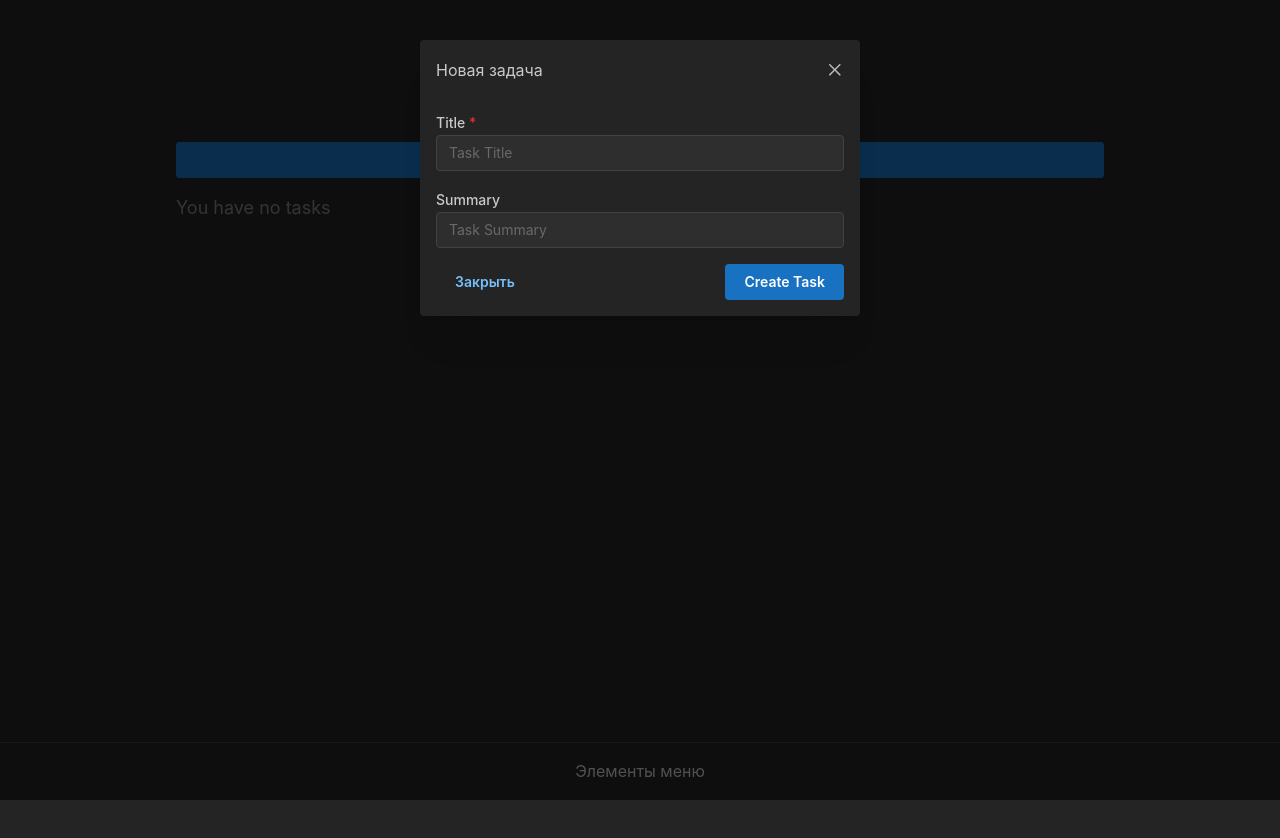
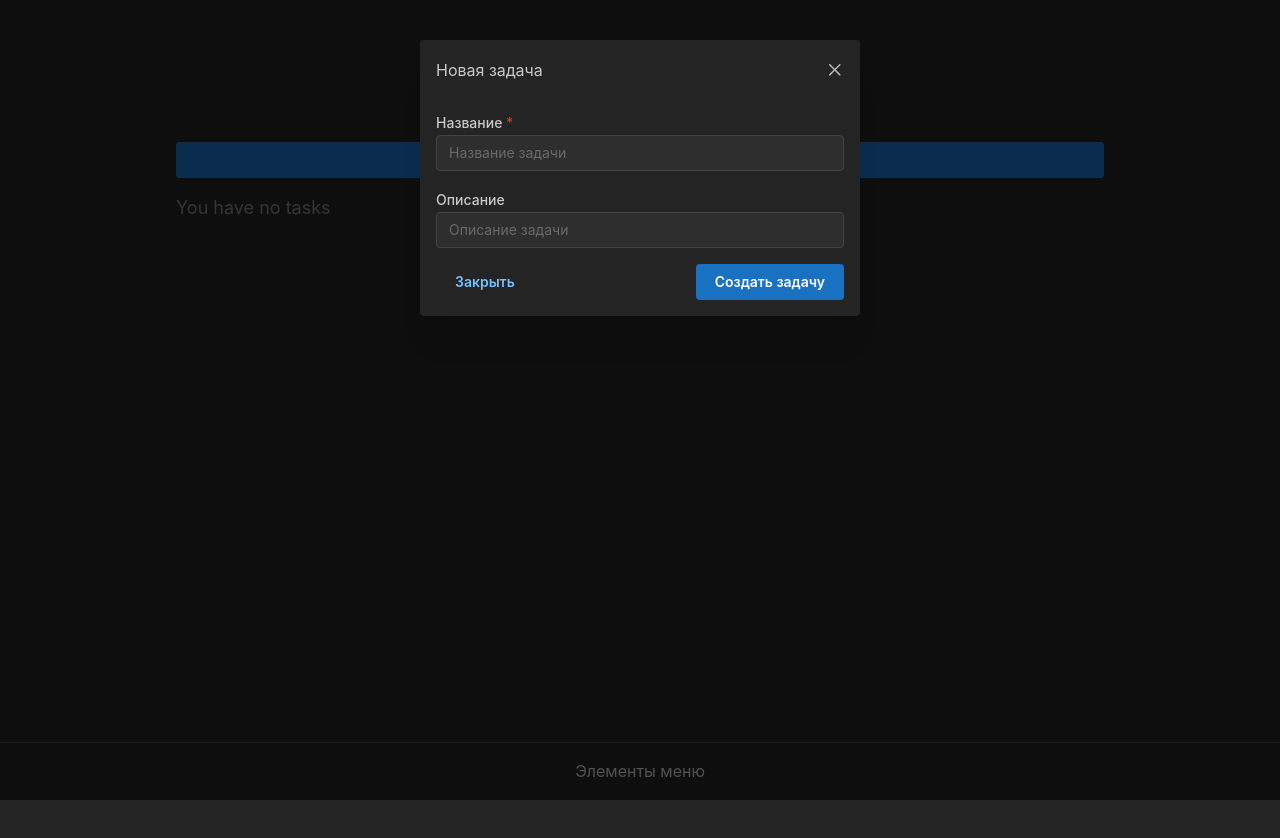
Before and after one commit to kerllsname/livingbee_site, a React (Vite) app: page / in a window 1280 px wide. Both pictures are taken after a click on the button "Новая задача". Shown: the top 838 px of the page. Built offline with nearby package versions, Linux system fonts and the light colour scheme; a web font is replaced by a local one.

Commit message:
feat: translate to russian

```diff
--- a/src/components/Homepage.tsx
+++ b/src/components/Homepage.tsx
@@ -133,15 +133,15 @@ function HomepageComponent() {
         <TextInput
           mt="xs"
           ref={taskTitle}
-          placeholder="Task Title"
+          placeholder="Название задачи"
           required
-          label="Title"
+          label="Название"
         />
         <TextInput
           ref={taskSummary}
           mt="md"
-          placeholder="Task Summary"
-          label="Summary"
+          placeholder="Описание задачи"
+          label="Описание"
         />
         <Group mt="md" justify="space-between">
           <Button
@@ -158,7 +158,7 @@ function HomepageComponent() {
               closeModal();
             }}
           >
-            Create Task
+            Создать задачу
           </Button>
         </Group>
       </Modal>
@@ -188,9 +188,7 @@ function HomepageComponent() {
               if (task.title) {
                 return (
                   <Card withBorder key={index} mt="sm">
-                    <Group>
-                      <Text>{task.title}</Text>
-                    </Group>
+                    <Text size="lg">{task.title}</Text>
                     {task.summary ? (
                       <Text size="md" mt="sm">
                         {task.summary}
```
